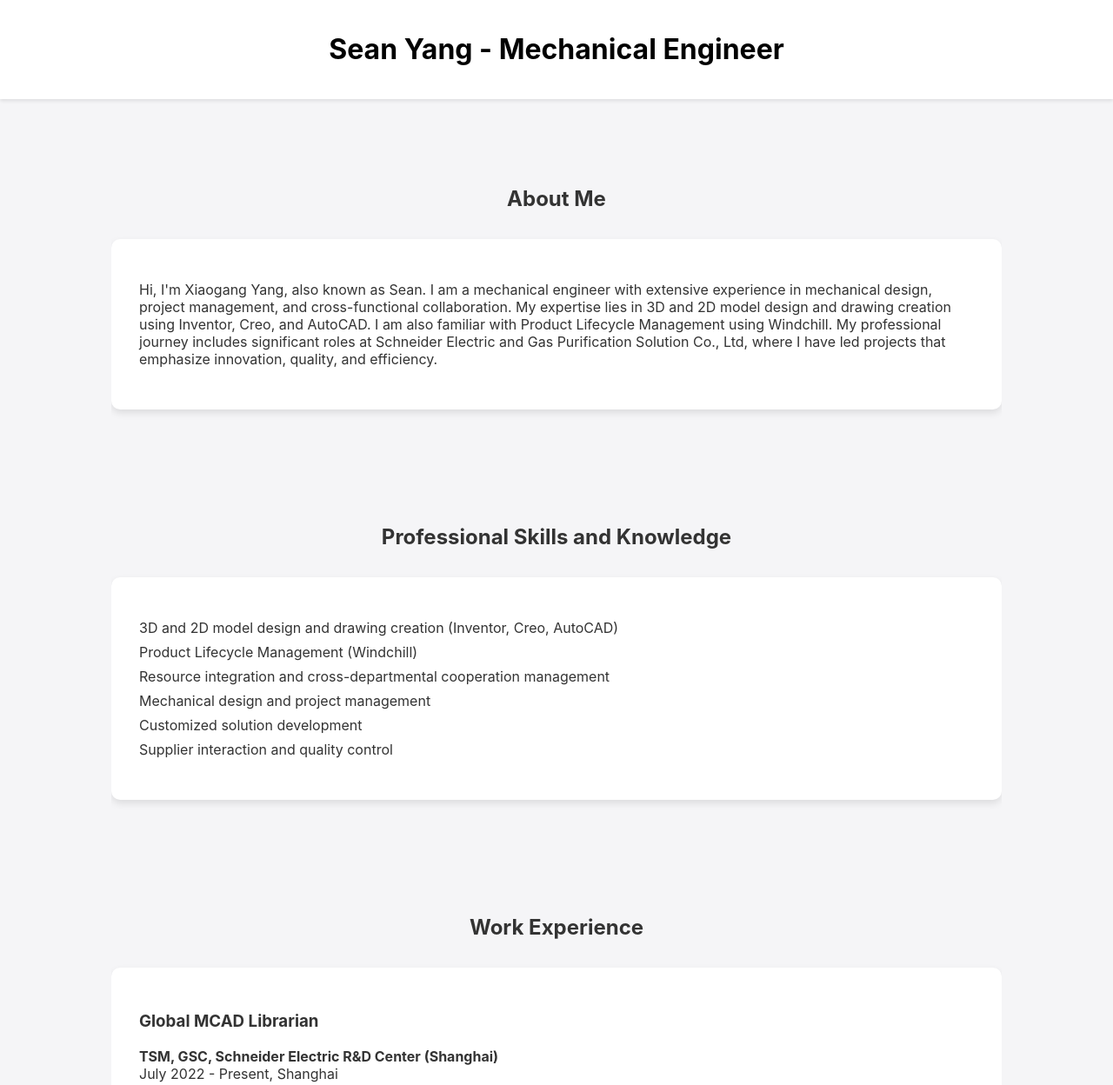
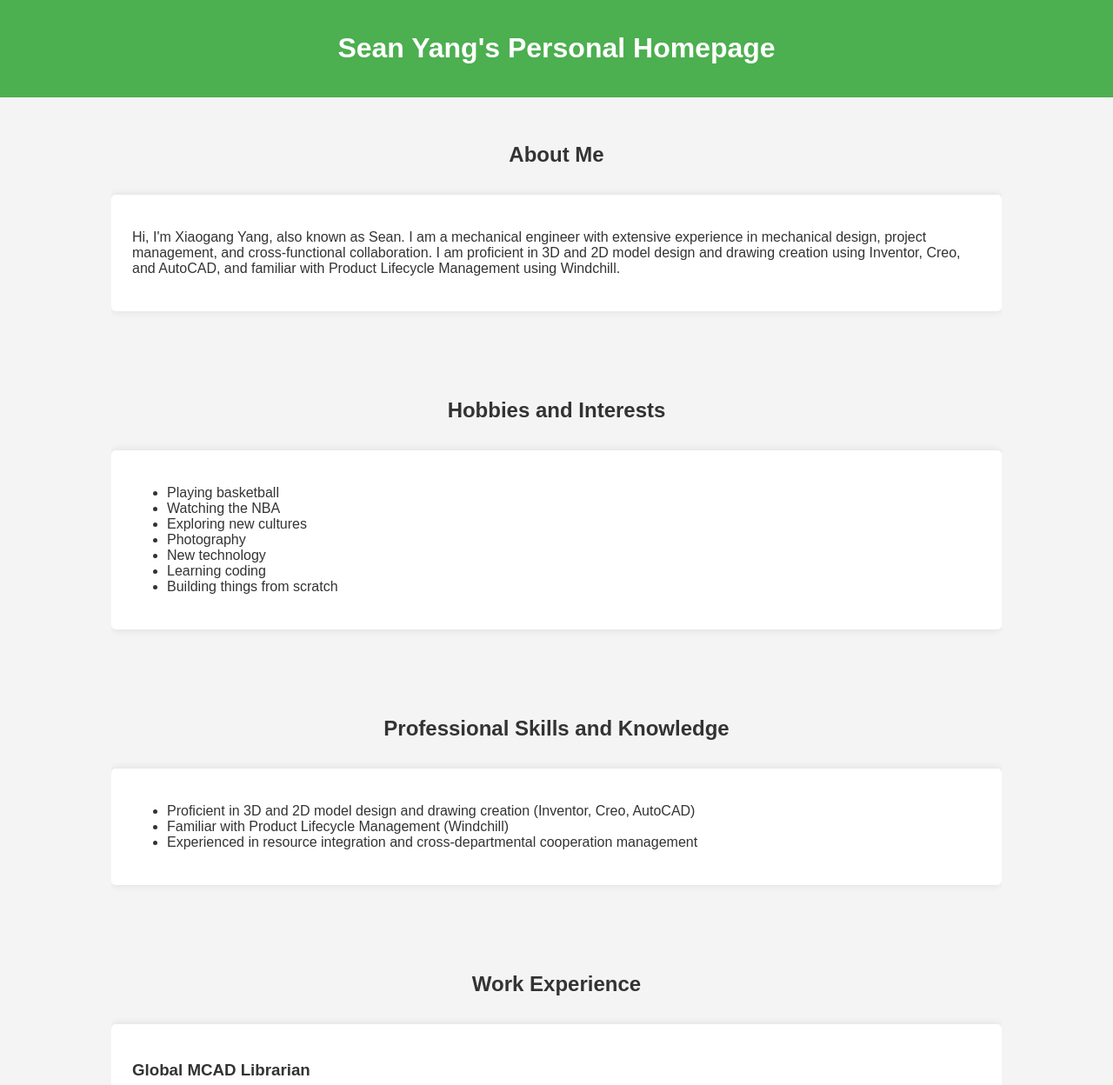
Before and after one commit to DaWangShiWo/dawangshiwo.github.io, a plain HTML site: page index.html in a window 1280 px wide. Shown: the top 1248 px of the page at 87% size. Drawn offline with Linux system fonts and the light colour scheme.

Commit message:
Update index.html

```diff
--- a/index.html
+++ b/index.html
@@ -3,65 +3,53 @@
 <head>
     <meta charset="UTF-8">
     <meta name="viewport" content="width=device-width, initial-scale=1.0">
-    <title>Sean Yang - Mechanical Engineer</title>
+    <title>Sean Yang's Personal Homepage</title>
     <style>
         body {
-            font-family: -apple-system, BlinkMacSystemFont, "Segoe UI", Roboto, "Helvetica Neue", Arial, sans-serif;
+            font-family: Arial, sans-serif;
             margin: 0;
             padding: 0;
-            background-color: #f5f5f7;
+            background-color: #f4f4f4;
             color: #333;
         }
         header {
-            background-color: #fff;
-            color: #000;
+            background-color: #4CAF50;
+            color: white;
             padding: 1rem;
             text-align: center;
-            box-shadow: 0 2px 4px rgba(0, 0, 0, 0.1);
         }
         .container {
             width: 80%;
             margin: auto;
             overflow: hidden;
+        }
+        section {
             padding: 2rem 0;
         }
-        section {
-            padding: 3rem 0;
+        .section-header {
             text-align: center;
-        }
-        .section-header {
             margin-bottom: 2rem;
         }
         .card {
-            background: #fff;
-            padding: 2rem;
+            background: white;
+            padding: 1.5rem;
             margin: 1rem 0;
-            border-radius: 10px;
-            box-shadow: 0 4px 8px rgba(0, 0, 0, 0.1);
-            text-align: left;
-        }
-        ul {
-            list-style-type: none;
-            padding: 0;
-        }
-        ul li {
-            margin: 0.5rem 0;
+            border-radius: 5px;
+            box-shadow: 0 0 10px rgba(0, 0, 0, 0.1);
         }
         .contact-info {
+            text-align: center;
             margin-top: 2rem;
         }
         .contact-info a {
-            color: #007aff;
+            color: #333;
             text-decoration: none;
-        }
-        .contact-info a:hover {
-            text-decoration: underline;
         }
     </style>
 </head>
 <body>
     <header>
-        <h1>Sean Yang - Mechanical Engineer</h1>
+        <h1>Sean Yang's Personal Homepage</h1>
     </header>
 
     <div class="container">
@@ -70,7 +58,24 @@
                 <h2>About Me</h2>
             </div>
             <div class="card">
-                <p>Hi, I'm Xiaogang Yang, also known as Sean. I am a mechanical engineer with extensive experience in mechanical design, project management, and cross-functional collaboration. My expertise lies in 3D and 2D model design and drawing creation using Inventor, Creo, and AutoCAD. I am also familiar with Product Lifecycle Management using Windchill. My professional journey includes significant roles at Schneider Electric and Gas Purification Solution Co., Ltd, where I have led projects that emphasize innovation, quality, and efficiency.</p>
+                <p>Hi, I'm Xiaogang Yang, also known as Sean. I am a mechanical engineer with extensive experience in mechanical design, project management, and cross-functional collaboration. I am proficient in 3D and 2D model design and drawing creation using Inventor, Creo, and AutoCAD, and familiar with Product Lifecycle Management using Windchill.</p>
+            </div>
+        </section>
+
+        <section>
+            <div class="section-header">
+                <h2>Hobbies and Interests</h2>
+            </div>
+            <div class="card">
+                <ul>
+                    <li>Playing basketball</li>
+                    <li>Watching the NBA</li>
+                    <li>Exploring new cultures</li>
+                    <li>Photography</li>
+                    <li>New technology</li>
+                    <li>Learning coding</li>
+                    <li>Building things from scratch</li>
+                </ul>
             </div>
         </section>
 
@@ -80,12 +85,9 @@
             </div>
             <div class="card">
                 <ul>
-                    <li>3D and 2D model design and drawing creation (Inventor, Creo, AutoCAD)</li>
-                    <li>Product Lifecycle Management (Windchill)</li>
-                    <li>Resource integration and cross-departmental cooperation management</li>
-                    <li>Mechanical design and project management</li>
-                    <li>Customized solution development</li>
-                    <li>Supplier interaction and quality control</li>
+                    <li>Proficient in 3D and 2D model design and drawing creation (Inventor, Creo, AutoCAD)</li>
+                    <li>Familiar with Product Lifecycle Management (Windchill)</li>
+                    <li>Experienced in resource integration and cross-departmental cooperation management</li>
                 </ul>
             </div>
         </section>
@@ -97,7 +99,7 @@
             <div class="card">
                 <h3>Global MCAD Librarian</h3>
                 <p><strong>TSM, GSC, Schneider Electric R&D Center (Shanghai)</strong><br>
-                July 2022 - Present, Shanghai</p>
+                July 2022 till now, Shanghai</p>
                 <ul>
                     <li>Manage internal component library, supporting the completion of standardized parts library projects for electronic components and fasteners, helping the design team ensure quality and save on procurement costs.</li>
                     <li>Responsible for the standardization and parametric creation of 3D models for electronic components and fasteners, ensuring connectivity and supporting PCB design and simulation team requirements to meet ECAD-MCAD interaction needs.</li>
```
